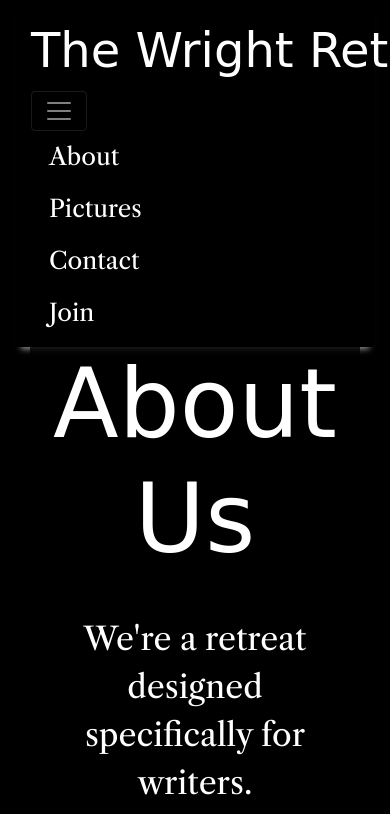
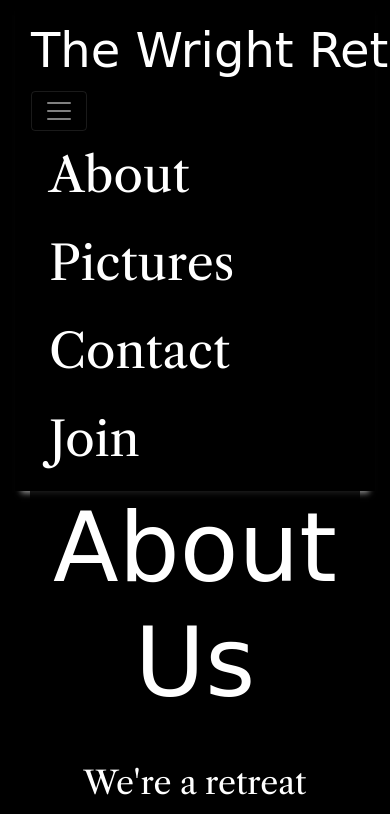
Before and after one commit to VictorEssel91/WritersRetreat, a plain HTML site: page index.html in a window 390 px wide. Both pictures are taken after a click on the link "About". Shown: the top 814 px of the page. Drawn offline with nearby package versions, Linux system fonts and the light colour scheme; a web font is replaced by a local one.

Commit message:
fifth commit changing styles to look better on mobile

```diff
--- a/css/styles.css
+++ b/css/styles.css
@@ -28,9 +28,9 @@ p {
   padding: 100px 0;
 }
 
-@media only screen and (max-width: 800px) {
+@media only screen and (max-width: 1000px) {
   .aboutDescription-padding{
-      padding: 30px;
+      padding: 30px 0;
   }
 }
 
@@ -91,9 +91,14 @@ h5 {
   font-family: "Libre Caslon Text", serif;
   font-weight: 400;
   color: white !important;
-
 }
 
+@media only screen and (max-width: 1000px) {
+  .nav-link {
+      font-size: 3rem;
+
+  }
+}
 
 
 .background-tint {
```
Also changed, not shown: images/books.png (deleted), 1 other file.
